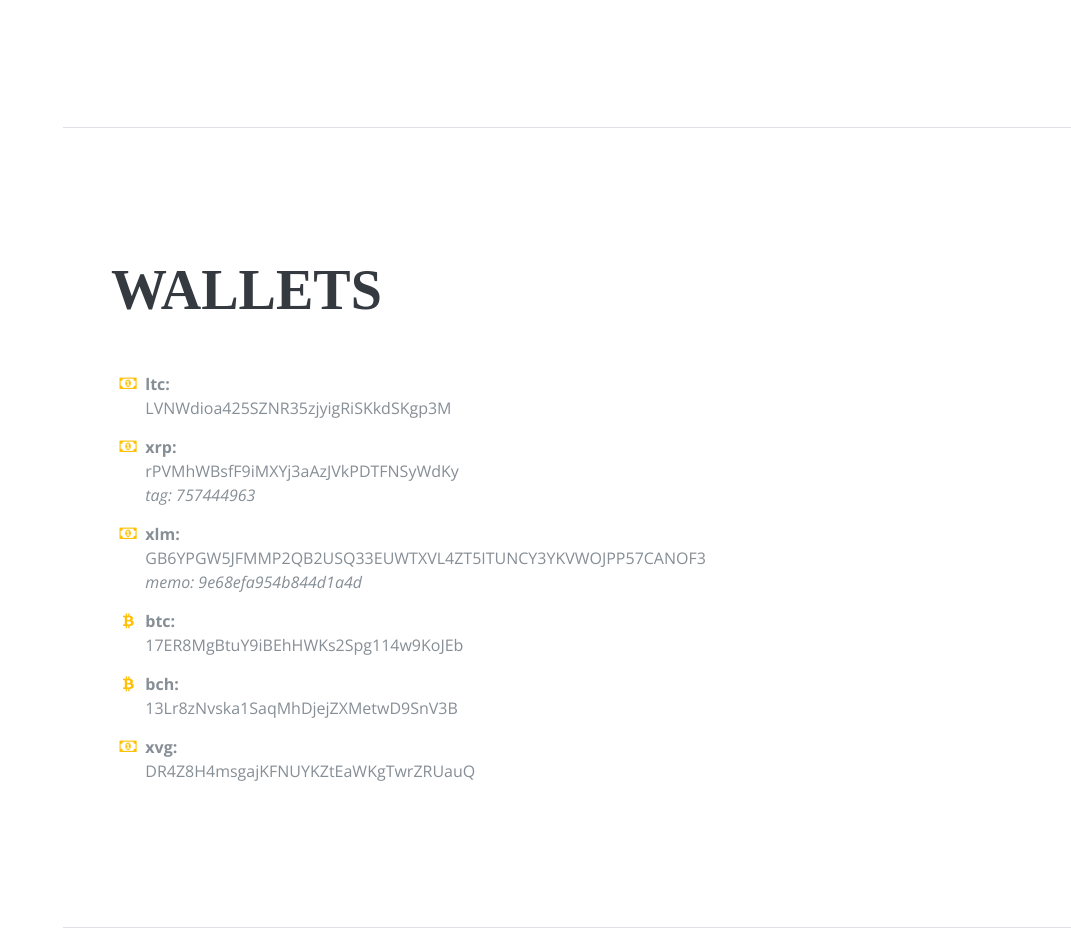
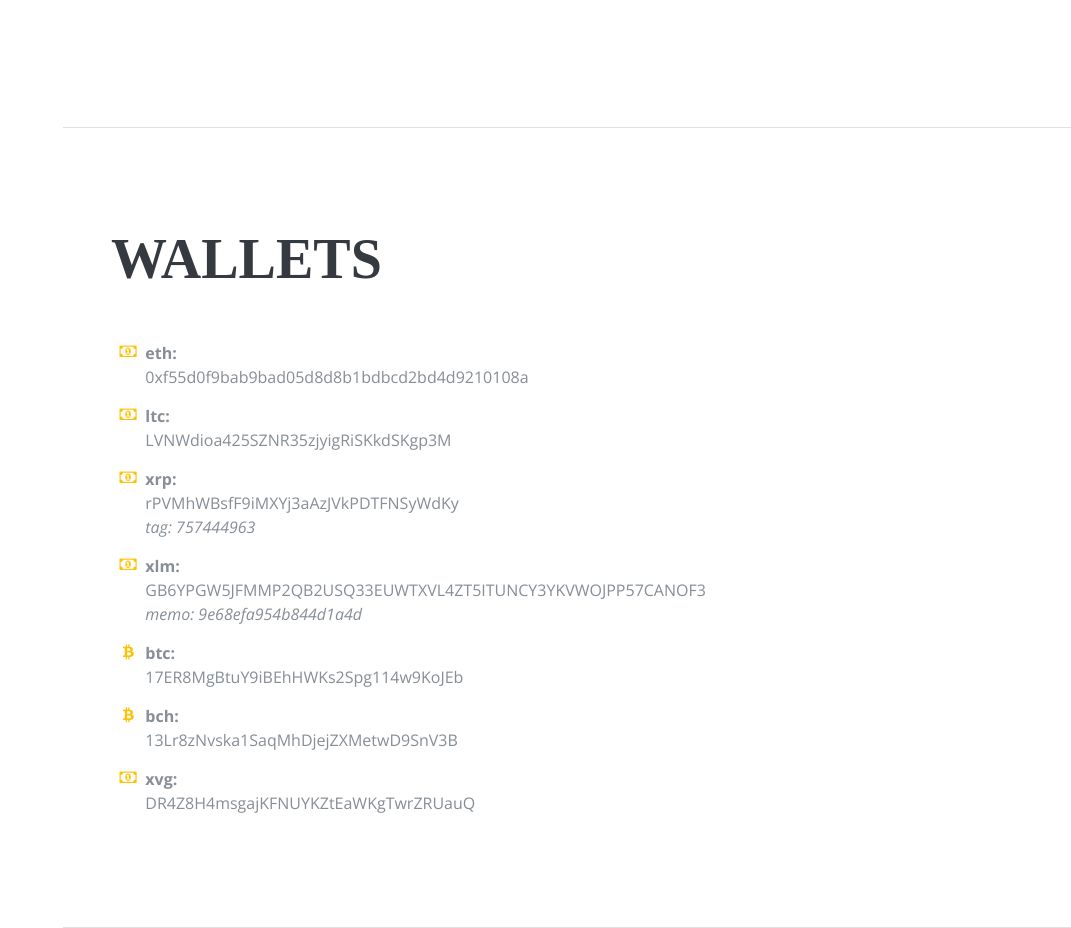
Before and after one commit to joshpelkey/joshpelkey.com, a Django app: page / in a window 1280 px wide. Shown: the part 4675-5603 px from the top of the page, without its empty margins (209-1280 px from the left). Run offline with Django 3.2, Linux system fonts and the light colour scheme; some libraries are stand-ins or nearby versions; some web fonts are replaced.

Commit message:
add eth wallet back

```diff
--- a/templates/welcome.html
+++ b/templates/welcome.html
@@ -407,6 +407,11 @@
           <ul class="fa-ul mb-0">
             <li>
               <i class="fa-li fa fa-money text-warning"></i>
+                <div class="wallet-id">eth: </div>
+                <div class="wallet-address">0xf55d0f9bab9bad05d8d8b1bdbcd2bd4d9210108a</div>
+            </li>
+            <li>
+              <i class="fa-li fa fa-money text-warning"></i>
                 <div class="wallet-id">ltc: </div>
                 <div class="wallet-address">LVNWdioa425SZNR35zjyigRiSKkdSKgp3M</div>
             </li>
```
